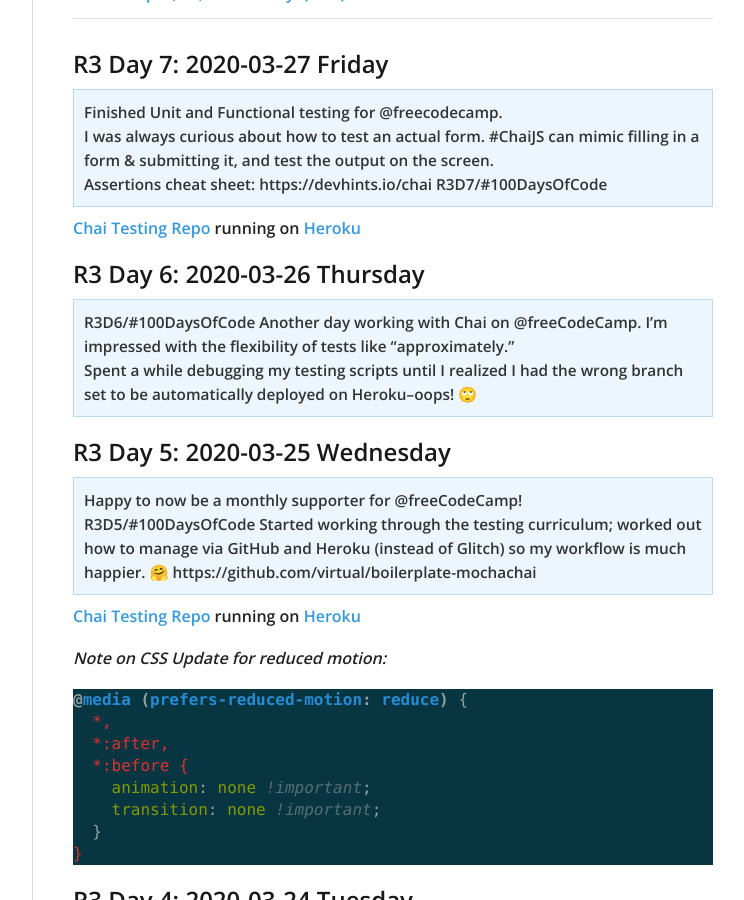
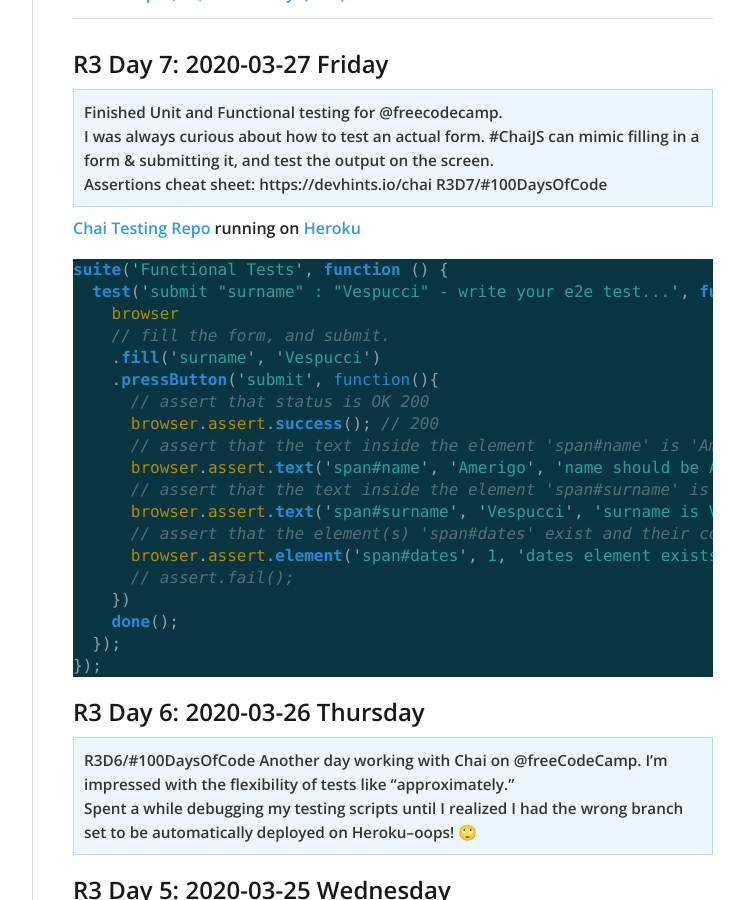
Before and after one commit to virtual/100daysofcode, a Jekyll site: the page built from index.md, in a window 1280 px wide and 900 px high, scrolled down 514 px. Shown: the whole window, without its empty margins (378-1122 px from the left). Built offline with Jekyll 4.4.1, drawn with Linux system fonts in a browser that asks for light colours; nearby versions of some CDN libraries; our own code applies the rules of GitHub Pages for plain Markdown files.

Commit message:
add example code chunk for form

````diff
--- a/index.md
+++ b/index.md
@@ -31,6 +31,28 @@
 R3D7/#100DaysOfCode
 
 [Chai Testing Repo](https://github.com/virtual/boilerplate-mochachai) running on [Heroku](https://fcc-boilerplate-mochachai.herokuapp.com/)
+
+``` javascript
+suite('Functional Tests', function () {
+  test('submit "surname" : "Vespucci" - write your e2e test...', function (done) {
+    browser
+    // fill the form, and submit.
+    .fill('surname', 'Vespucci')
+    .pressButton('submit', function(){
+      // assert that status is OK 200
+      browser.assert.success(); // 200
+      // assert that the text inside the element 'span#name' is 'Amerigo'
+      browser.assert.text('span#name', 'Amerigo', 'name should be Amerigo');
+      // assert that the text inside the element 'span#surname' is 'Vespucci'
+      browser.assert.text('span#surname', 'Vespucci', 'surname is Vespucci');
+      // assert that the element(s) 'span#dates' exist and their count is 1
+      browser.assert.element('span#dates', 1, 'dates element exists');
+      // assert.fail();
+    })
+    done();
+  });
+});
+```
 
 
 ## R3 Day 6: 2020-03-26 Thursday
````
